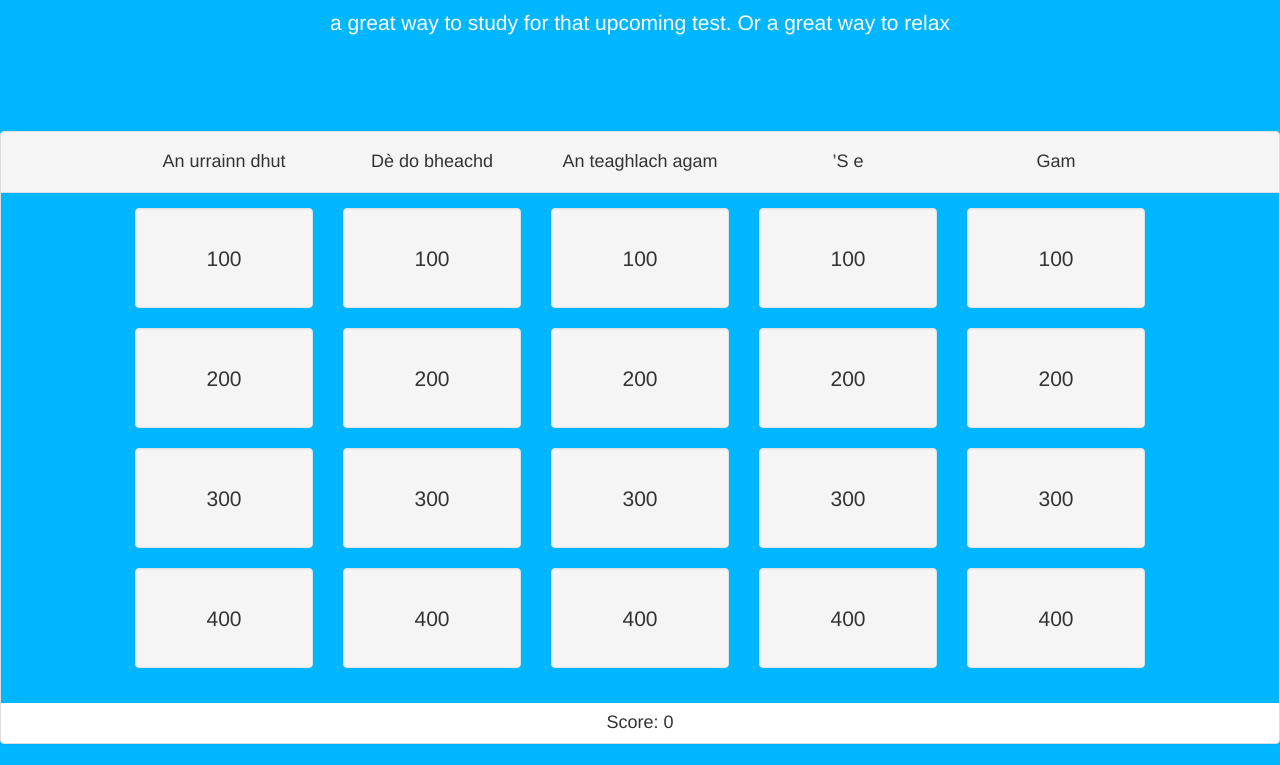
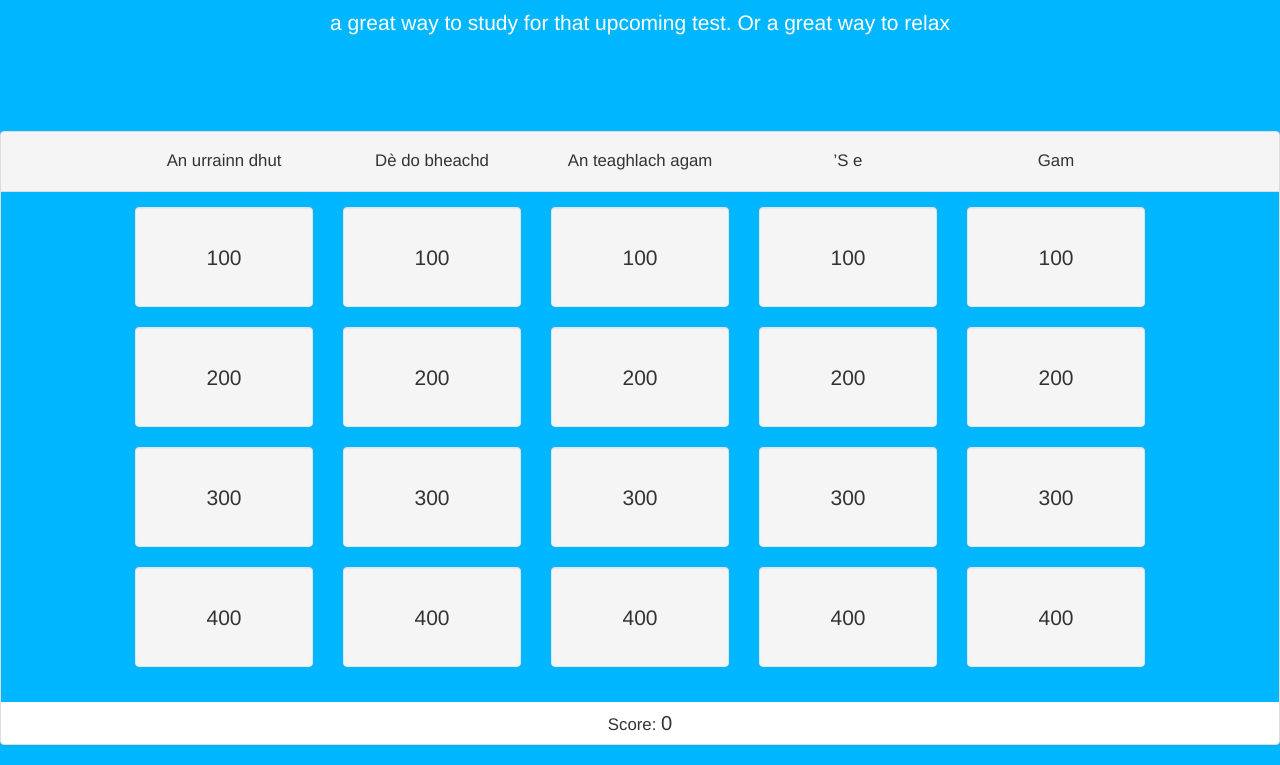
Before and after one commit to frankschmidt902/GaelicJeopardy, a plain HTML site: page index.html in a window 1280 px wide. Shown: the part 139-904 px from the top of the page. Drawn offline with nearby package versions, Linux system fonts and the light colour scheme.

Commit message:
style/font size
adjust font size to be more readable

```diff
--- a/style.css
+++ b/style.css
@@ -22,3 +22,7 @@ body {
 .panel-body{
     background-color: #00B7FF;
 }
+
+#score, H4{
+    font-size: larger;
+}
```
